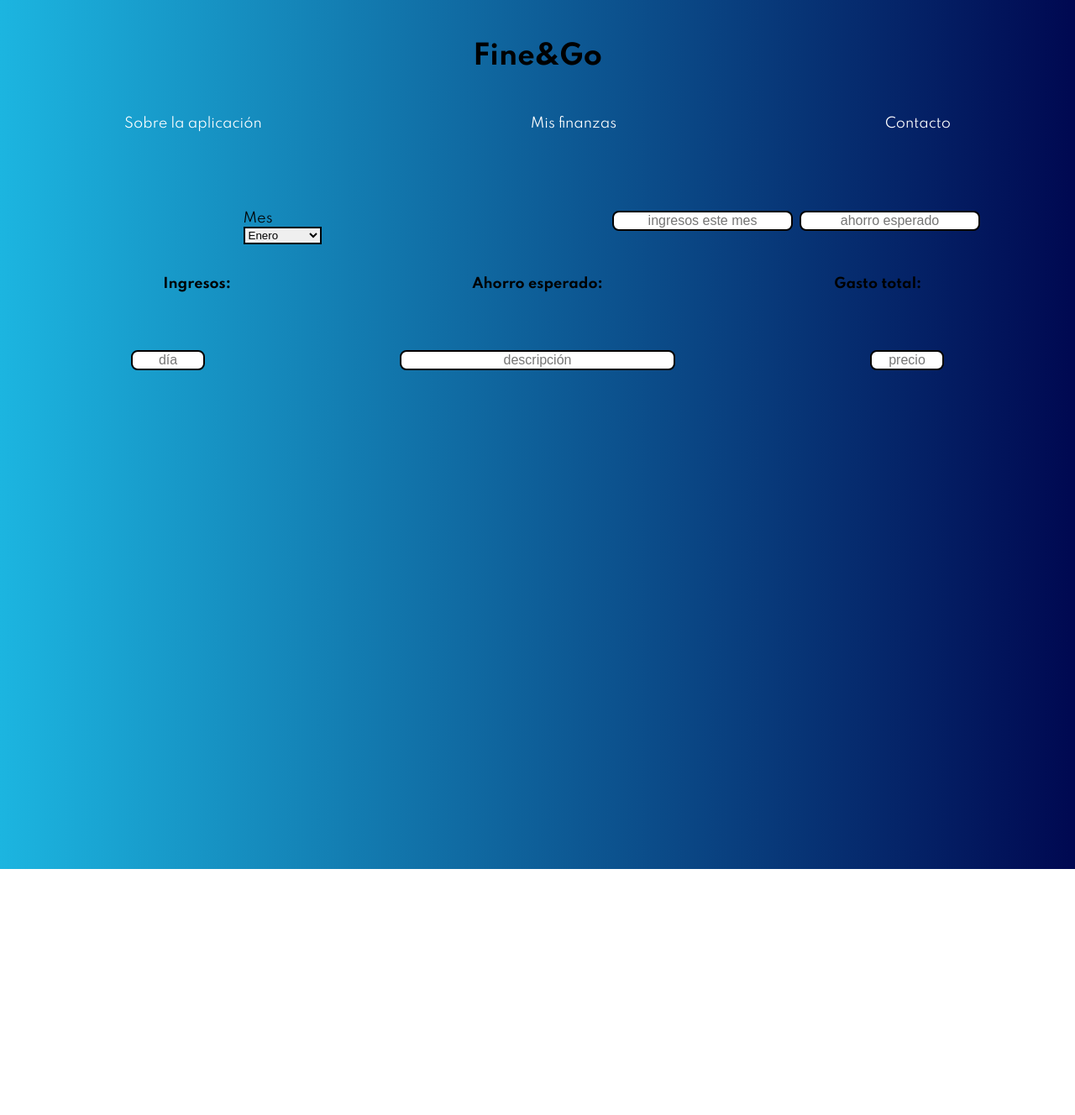
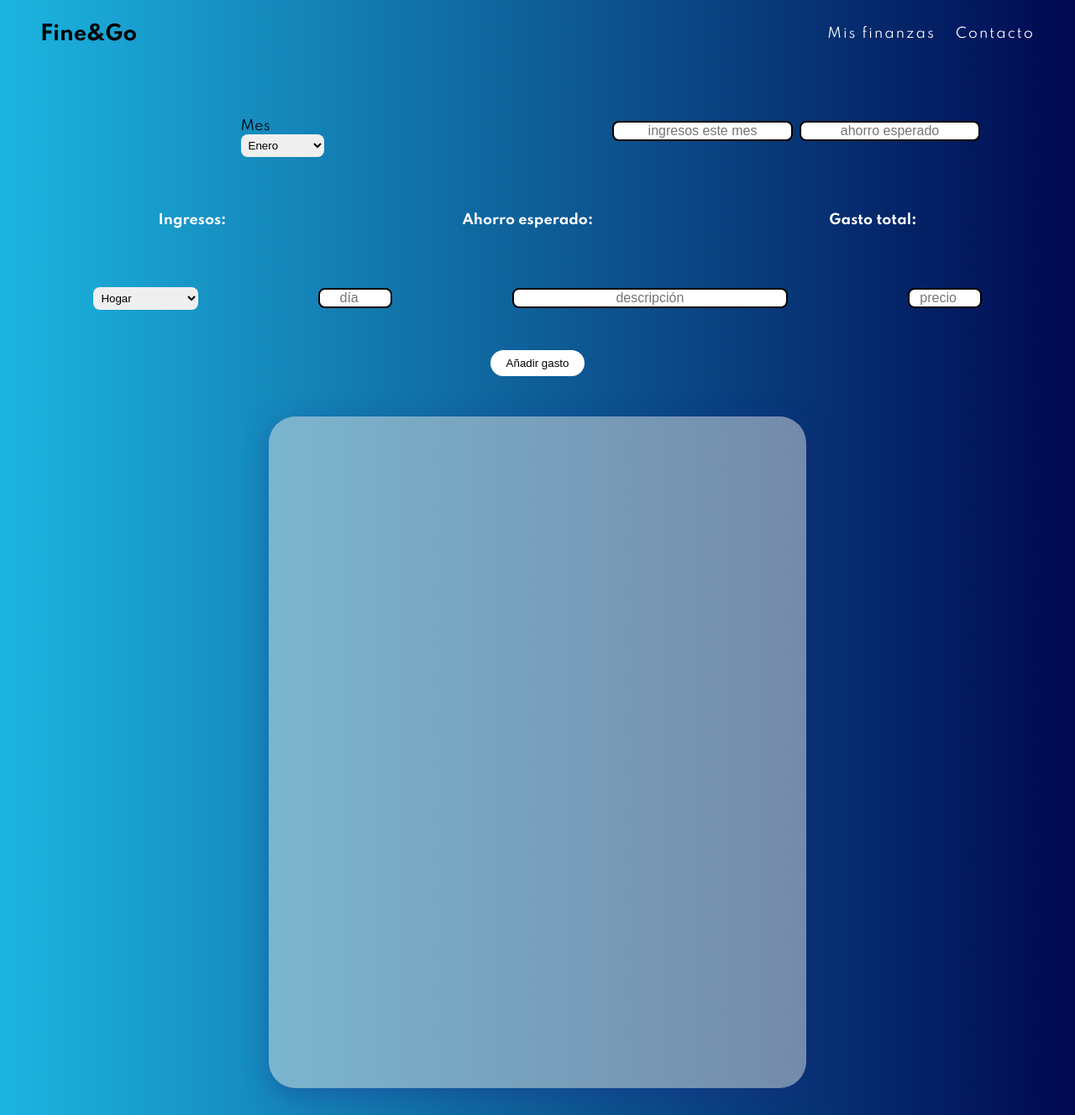
Before and after one commit to elenaradrus/FSFinances, a React (Create React App) app in the folder client/: page /finanzas in a window 1280 px wide. Shown: the whole page at 84% size. Before the commit the page ends 1035 px from the top, so only its background shows below. Built offline with nearby package versions, Linux system fonts and the light colour scheme.

Commit message:
show error messages in create account and log in cheking DB

```diff
--- a/client/package.json
+++ b/client/package.json
@@ -8,6 +8,7 @@
     "@testing-library/user-event": "^13.5.0",
     "react": "^18.2.0",
     "react-dom": "^18.2.0",
+    "react-router-dom": "^6.3.0",
     "react-scripts": "5.0.1",
     "web-vitals": "^2.1.4"
   },
--- a/client/src/App.js
+++ b/client/src/App.js
@@ -2,11 +2,18 @@ import Contact from "./components/Contact";
 import Log from "./components/Log";
 import Register from "./components/Register";
 import Finance from "./components/Finance";
+import Nav from "./components/Nav";
+import Main from "./components/Main";
+import { BrowserRouter } from "react-router-dom";
 
 function App() {
   return (
     <div>
-      <Finance/>
+      {/* <Finance/> */}
+      <BrowserRouter>
+        <Main />
+      </BrowserRouter>
+
     </div>
   );
 }
--- a/client/src/components/Contact.js
+++ b/client/src/components/Contact.js
@@ -1,4 +1,6 @@
 import React, { useState, useEffect } from "react";
+import Nav from "./Nav";
+import { Fragment } from "react";
 
 const Contact = () => {
 
@@ -23,7 +25,10 @@ const Contact = () => {
     };
 
     return (
+        <Fragment>
+            <Nav />
             <div class='container'>
+
                 <div class='card'>
                     <div class='data'>
                         <input type='text' placeholder='nombre' onChange={(e) => setName(e.target.value)} />
@@ -34,6 +39,7 @@ const Contact = () => {
                     </div>
                 </div>
             </div>
+        </Fragment>
     );
 }
 
--- a/client/src/components/Finance.js
+++ b/client/src/components/Finance.js
@@ -1,16 +1,10 @@
+import React, { Component } from "react";
+import Nav from "./Nav";
+
 const Finance = () => {
     return (
         <div>
-            <header>
-                <h1>Fine&Go</h1>
-            </header>
-
-            <nav>
-                <a href>Sobre la aplicación</a>
-                <a href>Mis finanzas</a>
-                <a href>Contacto</a>
-            </nav>
-
+            <Nav/>
             <main>
                 <div class='finance'>
                     <div>
@@ -37,17 +31,31 @@ const Finance = () => {
                     </div>
                 </div>
 
-                <div class='data'>
+                <div class='dataMonth'>
                     <h4>Ingresos:<span></span></h4>
                     <h4>Ahorro esperado:<span></span></h4>
                     <h4>Gasto total:<span></span></h4>
                 </div>
 
                 <div class='spendingData'>
-                    <input class='day' placeholder='día'></input>
-                    <input class='description' placeholder='descripción'></input>
-                    <input class='amount' placeholder='precio'></input>
+                    <select>
+                        <option>Hogar</option>
+                        <option>Supermercados</option>
+                        <option>Restaurantes</option>
+                        <option>Ocio</option>
+                    </select>
+                    <input class='day' placeholder='día' type='number'></input>
+                    <input class='description' placeholder='descripción' type='text'></input>
+                    <input class='amount' placeholder='precio' type='number'></input>
+                </div>
 
+                <div class='addSpending'>
+                    <button class='btn'>Añadir gasto</button>
+                </div>
+
+                <div class='container-spendings'>
+                    <div class='dataSpendings'>
+                    </div>
                 </div>
 
             </main>
--- a/client/src/components/Log.js
+++ b/client/src/components/Log.js
@@ -1,14 +1,58 @@
-
+// import React, { Component } from "react";
+import React, { useState, useEffect } from "react";
+import { useNavigate } from "react-router-dom";
+import Message from "./Message";
+import { Link } from "react-router-dom";
+import { emailRegex, passwordRegex } from "./Register";
 
 const Log = () => {
+    const navigate = useNavigate();
+
+    const [email, setEmail] = useState("");
+    const [password, setPassword] = useState("");
+    const [message, setMessage] = useState("");
+
+    const logUser = () => {
+        if (!email || !password) {
+            setMessage({ error: 'No pueden haber campos vacíos' });
+        } else if (!passwordRegex.test(password)) {
+            setMessage({ error: 'La contraseña no es válida' });
+        } else if (!emailRegex.test(email)) {
+            setMessage({ error: 'Email incorrecto' });
+        } else {
+            const requestOptions = {
+                method: "POST",
+                headers: { "Content-Type": "application/json" },
+                body: JSON.stringify({ loginEmail: email, passLog: password }),
+            };
+
+            fetch("login", requestOptions)
+                .then((response) => response.json())
+                .then((res) => {
+                    console.log(res.message);
+                    if (res.status) {
+                        setMessage({ error: res.message });
+                    } else {
+                        setMessage({ error: res.message });
+                    }
+                })
+
+            navigate("/finanzas");
+        }
+    };
+
     return (
-        <div class='logContainer'>
-            <div class='logCard'>
+        <div class='container'>
+            <div class='card'>
+                <Message
+                    message={message}
+                />
                 <div class='logIn'>
-                    <input type='email' placeholder='email' />
-                    <input type='password' placeholder='contraseña' />
-                    <button class='btnLog'>Iniciar sesión</button>
-                    <a href class='linkLog'>Registrarse</a>
+                    <input type='email' placeholder='email' onChange={(e) => setEmail(e.target.value)}/>
+                    <input type='password' placeholder='contraseña' onChange={(e) => setPassword(e.target.value)}/>
+                    <button class='btn' onClick={() => logUser()}>Iniciar sesión</button>
+                    <Link className="linkNav linkLog" to={"/registro"}>Registrarse</Link>
+                    <Link className="linkNav linkLog" to={"/registro"}>Olvidé Contraseña</Link>
                 </div>
             </div>
 
--- /dev/null
+++ b/client/src/components/Main.js
@@ -0,0 +1,28 @@
+import React, { Component } from "react";
+import { Routes, Route } from "react-router-dom";
+import Finance from "./Finance";
+import Contact from "./Contact";
+import Register from "./Register";
+import Log from "./Log";
+import Nav from "./Nav";
+
+class Main extends Component {
+    constructor(props) {
+        super(props);
+    }
+
+    render() {
+        return (
+            <div>
+                <Routes>
+                    <Route path="/" element={<Log />} />
+                    <Route path="/finanzas" element={<Finance />}/>
+                    <Route path="/registro" element={<Register />} />
+                    {/* <Route path="/informacion" element={<About />} /> */}
+                    <Route path="/contacto" element={<Contact />} />
+                </Routes>
+            </div>
+        );
+    }
+}
+export default Main;
--- /dev/null
+++ b/client/src/components/Message.js
@@ -0,0 +1,10 @@
+const Message = ({message}) => {
+    return (
+        <div className="messageError">
+            {message.error}
+        </div>
+
+    );
+}
+
+export default Message;
--- /dev/null
+++ b/client/src/components/Nav.js
@@ -0,0 +1,21 @@
+import React, { Component } from "react";
+import {Link} from "react-router-dom";
+
+class Nav extends Component {
+
+    render() {
+        return (
+        <div className="navBar">
+            <header>
+                <h2>Fine&Go</h2>
+            </header>
+            <nav>
+                {/* <Link to={"/informacion"}>Sobre la aplicación</Link> */}
+                <Link className="linkNav" to={"/finanzas"}>Mis finanzas</Link>
+                <Link className="linkNav" to={"/contacto"}>Contacto</Link>
+            </nav>
+        </div>
+        );
+    }
+}
+export default Nav;
--- a/client/src/index.css
+++ b/client/src/index.css
@@ -11,8 +11,7 @@ code {
 
 .container {
   height: 100vh;
-  background-image: url('../public/background.jpeg');
-  background-size: cover;
+  background: linear-gradient(90deg, #1CB5E0 0%, #000851 100%);
   display: flex;
   justify-content: center;
   align-items: center;
@@ -23,6 +22,20 @@ code {
   padding: 2rem;
   border-style: none;
   border-radius: 1rem;
+}
+
+.logIn {
+  display: flex;
+  flex-direction: column;
+  justify-content: center;
+  gap: 2rem;
+}
+
+.messageError {
+  display: flex;
+  justify-content: center;
+  font-weight: 800;
+  margin-bottom: 1rem;
 }
 
 .data {
@@ -45,6 +58,7 @@ input {
   cursor: pointer;
   margin: 0 auto;
   padding: .5rem;
+  background-color: white;
 }
 
 .linkLog {
@@ -66,7 +80,7 @@ header {
   display: flex;
   justify-content: center;
   align-items: center;
-  background: linear-gradient(90deg, #1CB5E0 0%, #000851 100%);
+
 }
 
 h1 {
@@ -79,36 +93,48 @@ nav {
   justify-content: center;
   align-items: center;
   gap: 1.5rem;
-  background: linear-gradient(90deg, #1CB5E0 0%, #000851 100%);
   color: white;
   height: 10rem;
 }
 
 main {
-  height: 100vh;
+  height: 200vh;
   background: linear-gradient(90deg, #1CB5E0 0%, #000851 100%);
   padding: 3rem 3rem 0rem 3rem;
 }
 
-select, .expectedSaving {
+select,
+.expectedSaving {
   display: block;
 }
 
 select {
   border: 2px solid black;
+  border-radius: .5rem;
+  border-style: none;
+  padding: 5px;
 }
 
-.finance, .data  {
+.finance,
+.data {
   display: flex;
   flex-direction: column;
   justify-content: center;
   align-items: center;
 }
 
-.income, .expectedSaving {
+.income,
+.expectedSaving {
   font-size: 1rem;
   margin: 1rem 0rem 1rem .5rem;
   border: 2px solid black;
+}
+
+.dataMonth {
+  display: flex;
+  flex-direction: column;
+  justify-content: center;
+  align-items: center;
 }
 
 .spendingData {
@@ -120,7 +146,8 @@ select {
   margin-top: 3rem;
 }
 
-.day, .amount {
+.day,
+.amount {
   width: 5rem;
 }
 
@@ -128,9 +155,35 @@ select {
   width: 20rem;
 }
 
-.day, .description, .amount {
+.day,
+.description,
+.amount {
   font-size: 1rem;
   border: 2px solid black;
+}
+
+h4 {
+  color: white;
+}
+
+.addSpending {
+  display: flex;
+  justify-content: center;
+  margin-top: 3rem;
+}
+
+.container-spendings {
+  height: 35rem;
+  display: flex;
+  justify-content: center;
+  margin-top: 3rem;
+}
+
+.dataSpendings {
+  background: rgba(225, 225, 225, 0.5);
+  width: 40rem;
+  border-radius: 2rem;
+  box-shadow: 0 8px 32px 0 rgba( 31, 38, 135, 0.37);
 }
 
 
@@ -143,12 +196,38 @@ select {
 /*tablet y ordenador*/
 
 @media (min-width: 768px) {
-  nav {
+  .navBar {
+    display: flex;
+    justify-content: space-between;
+    background: linear-gradient(90deg, #1CB5E0 0%, #000851 100%);
+    height: 5rem;
+  }
+
+  .linkNav {
+    text-decoration: none;
+    color: white;
+    letter-spacing: 2px;
+  }
+
+  header {
+    display: flex;
+    justify-content: center;
+    align-items: center;
+    padding-left: 3rem;
+  }
+   nav {
     display: flex;
     flex-direction: row;
     justify-content: space-around;
     align-items: center;
     height: 5rem;
+    padding-right: 3rem;
+  }
+
+  main {
+    height: 150vh;
+    background: linear-gradient(90deg, #1CB5E0 0%, #000851 100%);
+    padding: 3rem 3rem 0rem 3rem;
   }
 
   .finance {
@@ -159,7 +238,8 @@ select {
     gap: 2rem;
   }
 
-  .income, .expectedSaving {
+  .income,
+  .expectedSaving {
     font-size: 1rem;
     margin-bottom: 2rem;
   }
@@ -168,12 +248,15 @@ select {
     display: inline;
   }
 
-  .data {
-    display: grid;
-    grid-template-columns: 1fr 1fr 1fr;
-    justify-items: center;
-    align-content: center;
-    gap: 2rem
+  .dataMonth {
+    display: flex;
+    flex-direction: row;
+    justify-content: space-around;
+    margin-top: 2rem;
+  }
+
+  textarea, .data {
+    width: 30rem;
   }
 
   .spendingData {
@@ -183,4 +266,11 @@ select {
     align-items: center;
     gap: 1rem;
   }
+
+  .container-spendings {
+    height: 50rem;
+    display: flex;
+    justify-content: center;
+    margin-top: 3rem;
+  }
 }
```
Also changed, not shown: client/src/components/Register.js (+39 -6 lines), 2 other files (tests, documents, lock files or other folders). Lines whose indentation alone changed are shown as unchanged.
